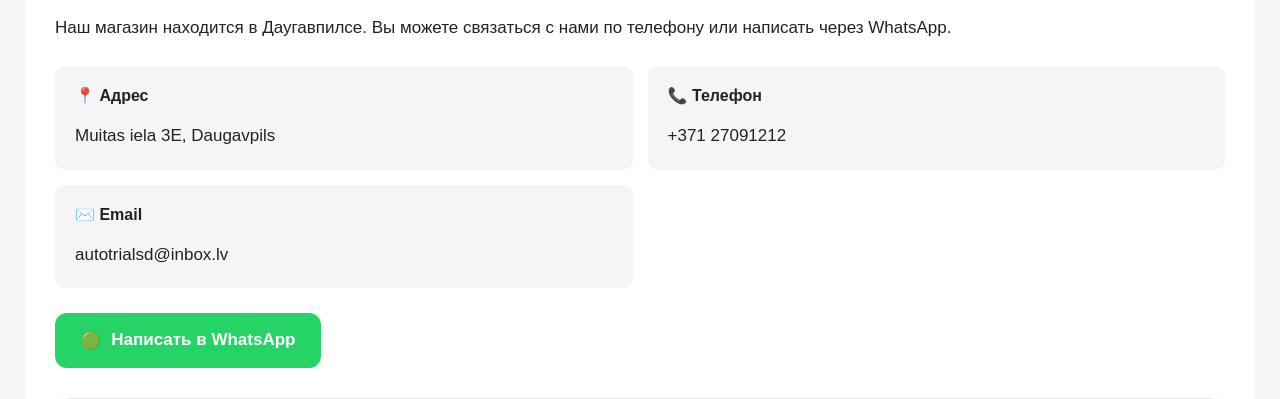
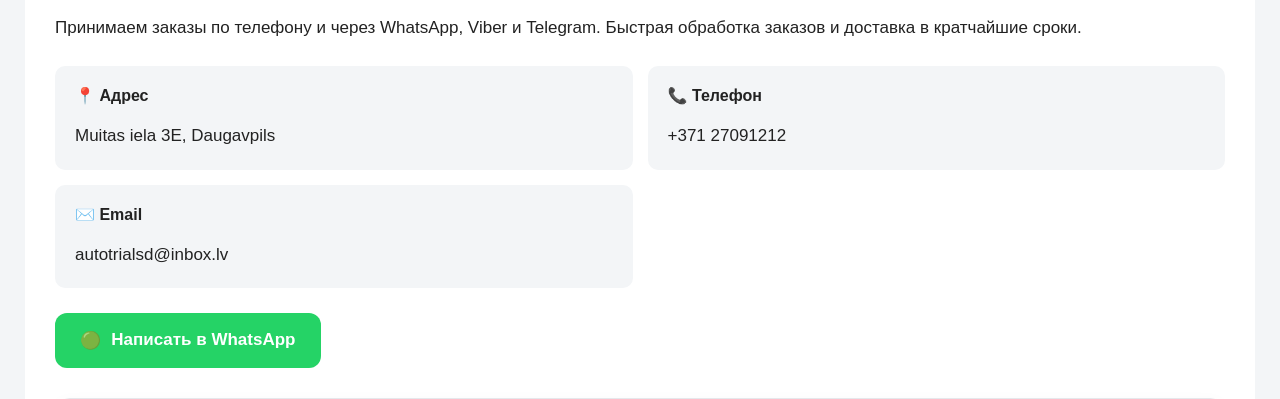
Before and after one commit to autodetalas/autodetalas, a plain HTML site: page index.html in a window 1280 px wide. Shown: the part 369-768 px from the top of the page. Drawn offline with Linux system fonts and the light colour scheme.

Commit message:
Update index.html

```diff
--- a/index.html
+++ b/index.html
@@ -2,7 +2,7 @@
 <!DOCTYPE html>
 <html lang="ru">
 <head>
-    <meta name="google-site-verification" content="5191f_NkJ2R-l9qI07KgxFqINgBCXu7IYftYAslg0gU" />
+<meta name="google-site-verification" content="5191f_NkJ2R-l9qI07KgxFqINgBCXu7IYftYAslg0gU" />
 <meta charset="UTF-8">
 <meta name="viewport" content="width=device-width, initial-scale=1">
 <meta name="robots" content="index, follow">
@@ -366,10 +366,10 @@ AutoTriāls — магазин автозапчастей в Даугавпил
 </p>
 
 <p
-    data-ru="Наш магазин находится в Даугавпилсе. Вы можете связаться с нами по телефону или написать через WhatsApp."
-    data-lv="Mūsu veikals atrodas Daugavpilī. Jūs varat sazināties ar mums pa tālruni vai rakstīt WhatsApp."
-    data-en="Our shop is located in Daugavpils. You can contact us by phone or message us on WhatsApp.">
-Наш магазин находится в Даугавпилсе. Вы можете связаться с нами по телефону или написать через WhatsApp.
+    data-ru="Принимаем заказы по телефону и через WhatsApp, Viber и Telegram. Быстрая обработка заказов и доставка в кратчайшие сроки."
+    data-lv="Pasūtījumus pieņemam pa tālruni, WhatsApp, Viber un Telegram. Nodrošinām ātru pasūtījumu apstrādi un piegādi iespējami īsā laikā."
+    data-en="Orders are accepted by phone, WhatsApp, Viber and Telegram. We ensure fast order processing and delivery in the shortest possible time.">
+Принимаем заказы по телефону и через WhatsApp, Viber и Telegram. Быстрая обработка заказов и доставка в кратчайшие сроки.
 </p>
 
 <!-- CONTACTS -->
```
